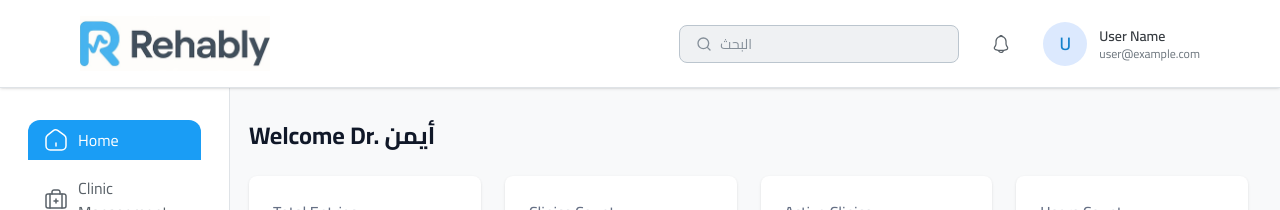
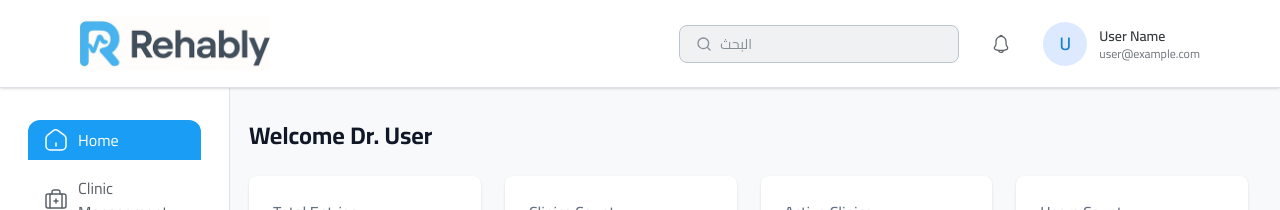
Before and after one commit to secmo72000-ui/Rehably, a Next.js app: page /en/home in a window 1280 px wide. Shown: the top 210 px of the page. Built offline with nearby package versions, Linux system fonts and the light colour scheme; no server answers.

Commit message:
Integrating User Data into UI

```diff
--- a/src/app/[locale]/(Owner)/home/page.tsx
+++ b/src/app/[locale]/(Owner)/home/page.tsx
@@ -7,6 +7,7 @@ import type { Locale } from '@/configs/i18n.config';
 import { StatsCard, Table, type TableColumn, PaymentStatusBadge } from '@/ui/components';
 import { SubscriptionsChart, SalesChart } from './components';
 import Image from 'next/image';
+import { useAuthStore } from '@/stores/auth.store';
 
 // ========== Types ==========
 interface Subscription {
@@ -92,6 +93,7 @@ export default function HomePage() {
   const locale = params.locale as Locale;
   const t = (key: string) => getTranslation(locale, `home.${key}`);
   const tGlobal = (key: string) => getTranslation(locale, `${key}`);
+  const { user } = useAuthStore();
 
   // Translation Helpers for dynamic keys
   const getStatTitle = (index: number) => {
@@ -128,7 +130,7 @@ export default function HomePage() {
       {/* Welcome Message */}
       <div className="flex justify-start mb-6">
         <h1 className="text-2xl font-bold text-[#101828]">
-          {t('welcome')} أيمن
+          {t('welcome')} {user?.firstName || 'User'}
         </h1>
       </div>
 
--- a/src/ui/layouts/DashboardLayout/DashboardLayout.tsx
+++ b/src/ui/layouts/DashboardLayout/DashboardLayout.tsx
@@ -40,7 +40,7 @@ export function DashboardLayout({
   className,
 }: DashboardLayoutProps) {
   const router = useRouter();
-  const { logout } = useAuthStore();
+  const { logout, user } = useAuthStore();
   const [isSidebarOpen, setIsSidebarOpen] = useState(false);
 
   const toggleSidebar = () => setIsSidebarOpen((prev) => !prev);
@@ -62,6 +62,11 @@ export function DashboardLayout({
       <Navbar
         onToggleSidebar={toggleSidebar}
         isRtl={isRtl}
+        user={user ? {
+          name: user.fullName || `${user.firstName} ${user.lastName}`,
+          email: user.email,
+          avatarUrl: undefined
+        } : undefined}
         {...navbarProps}
       />
 
```
Also changed, not shown: 1 other file (tests, documents, lock files or other folders). Lines whose indentation alone changed are shown as unchanged.
